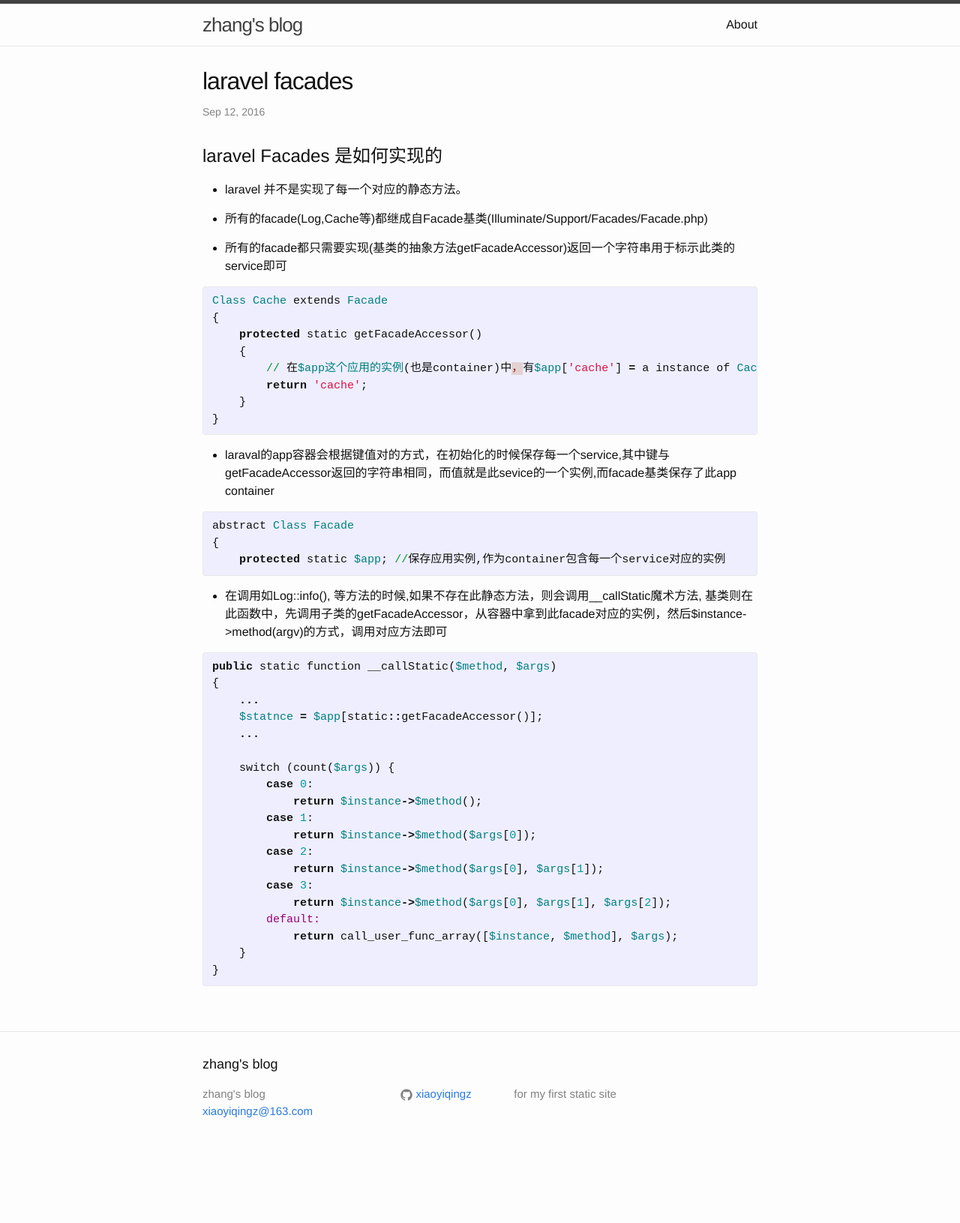
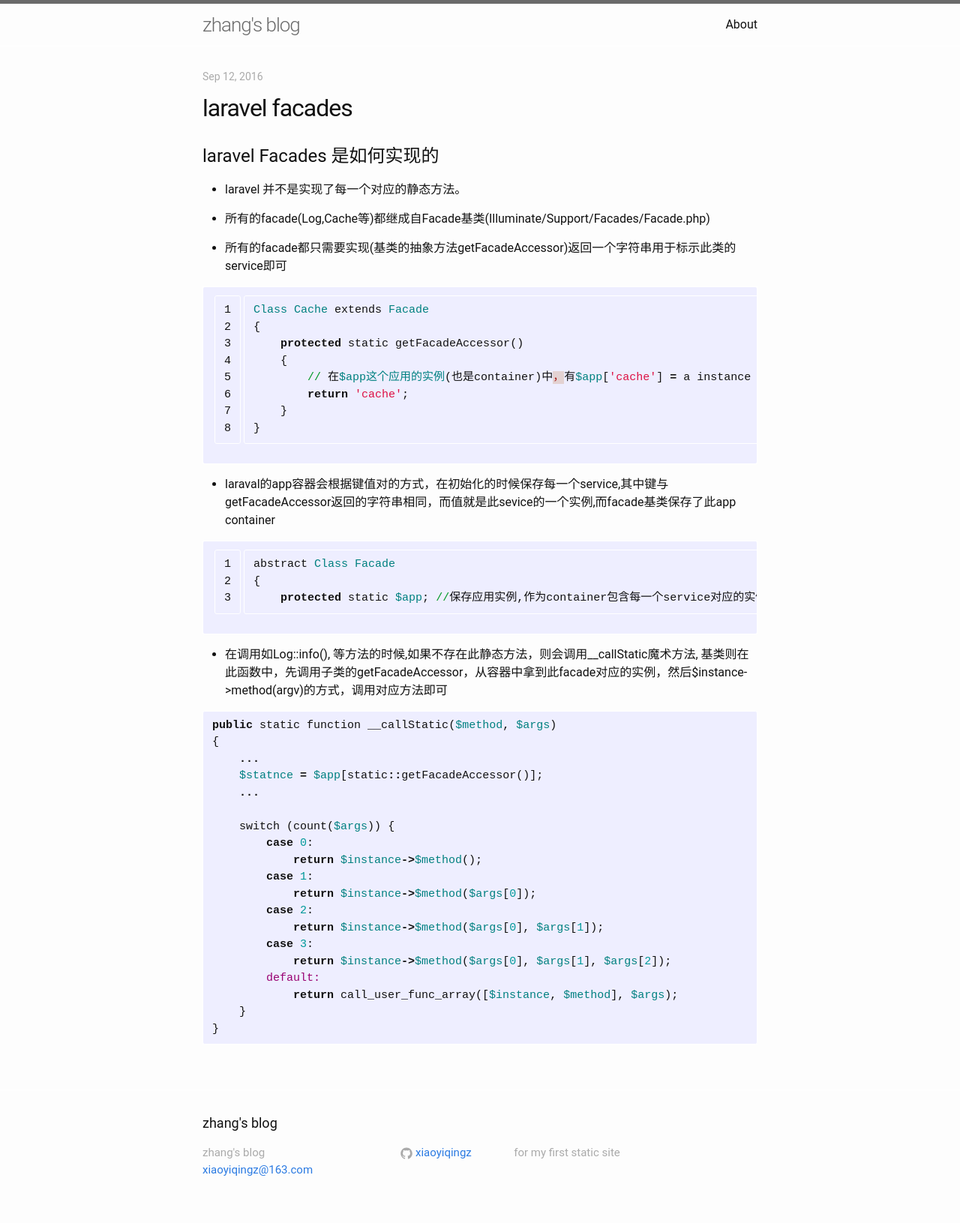
Before and after one commit to xiaoyiqingz/zblog, a Jekyll site: the page built from _posts/2016-09-12-laravel-facades.md, in a window 1280 px wide. Shown: the whole page at 75% size. Built offline with Jekyll 4.4.1, drawn with Linux system fonts in a browser that asks for light colours; before the commit the page ends 1553 px from its top, so only the background shows below that.

Commit message:
simple modify css style

```diff
--- a/_layouts/post.html
+++ b/_layouts/post.html
@@ -4,8 +4,8 @@
 <article class="post" itemscope itemtype="http://schema.org/BlogPosting">
 
   <header class="post-header">
+    <p class="post-meta"><time datetime="{{ page.date | date_to_xmlschema }}" itemprop="datePublished">{{ page.date | date: "%b %-d, %Y" }}</time>{% if page.author %} • <span itemprop="author" itemscope itemtype="http://schema.org/Person"><span itemprop="name">{{ page.author }}</span></span>{% endif %}</p>
     <h3 class="post-title" itemprop="name headline">{{ page.title }}</h3>
-    <p class="post-meta"><time datetime="{{ page.date | date_to_xmlschema }}" itemprop="datePublished">{{ page.date | date: "%b %-d, %Y" }}</time>{% if page.author %} • <span itemprop="author" itemscope itemtype="http://schema.org/Person"><span itemprop="name">{{ page.author }}</span></span>{% endif %}</p>
   </header>
 
   <div class="post-content" itemprop="articleBody">
--- a/_posts/2016-09-12-laravel-facades.md
+++ b/_posts/2016-09-12-laravel-facades.md
@@ -14,7 +14,7 @@
 
 * 所有的facade都只需要实现(基类的抽象方法getFacadeAccessor)返回一个字符串用于标示此类的service即可
 
-{% highlight ruby %}
+{% highlight ruby linenos %}
 Class Cache extends Facade
 {
     protected static getFacadeAccessor()
@@ -28,7 +28,7 @@
 
 * laraval的app容器会根据键值对的方式，在初始化的时候保存每一个service,其中键与getFacadeAccessor返回的字符串相同，而值就是此sevice的一个实例,而facade基类保存了此app container
 
-{% highlight ruby %}
+{% highlight ruby linenos %}
 abstract Class Facade
 {
     protected static $app; //保存应用实例,作为container包含每一个service对应的实例
--- a/_sass/_base.scss
+++ b/_sass/_base.scss
@@ -95,12 +95,12 @@
     text-decoration: none;
 
     &:visited {
-        color: darken($brand-color, 15%);
+        color: $text-color;
     }
 
     &:hover {
-        color: $text-color;
-        text-decoration: underline;
+        color: darken($brand-color, 15%);
+        //text-decoration: underline;
     }
 }
 
--- a/_sass/_layout.scss
+++ b/_sass/_layout.scss
@@ -191,7 +191,7 @@
 
 .post-link {
     display: block;
-    font-size: 20px;
+    font-size: 24px;
 }
 
 .excerpt-meta {
--- a/css/main.scss
+++ b/css/main.scss
@@ -6,7 +6,8 @@
 
 
 // Our variables
-$base-font-family: "Helvetica Neue", Helvetica, Arial, sans-serif;
+//$base-font-family: "Helvetica Neue", Helvetica, Arial, sans-serif;
+$base-font-family: "Roboto", Arial, sans-serif;
 $base-font-size:   16px;
 $base-font-weight: 400;
 $small-font-size:  $base-font-size * 0.875;
@@ -18,7 +19,8 @@
 $background-color: #fdfdfd;
 $brand-color:      #2a7ae2;
 
-$grey-color:       #828282;
+//$grey-color:       #828282;
+$grey-color:       #aaa;
 $grey-color-light: lighten($grey-color, 40%);
 $grey-color-dark:  darken($grey-color, 25%);
 
--- a/index.html
+++ b/index.html
@@ -9,8 +9,8 @@
   <ul class="post-list">
     {% for post in site.posts %}
       <li>
+        <span class="post-meta">{{ post.date | date: "%-d %b, %Y" }}</span>
         <a class="post-link" href="{{ post.url | prepend: site.baseurl }}">{{ post.title }}</a>
-        <span class="post-meta">{{ post.date | date: "%b %-d, %Y" }}</span>
         <p class="excerpt-meta">{{ post.excerpt }}</p>
       </li>
     {% endfor %}
```
